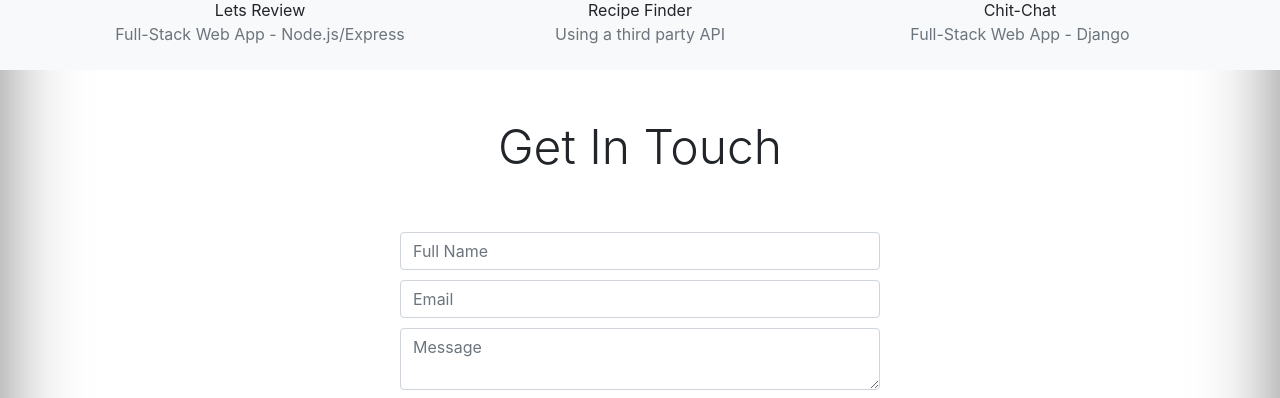
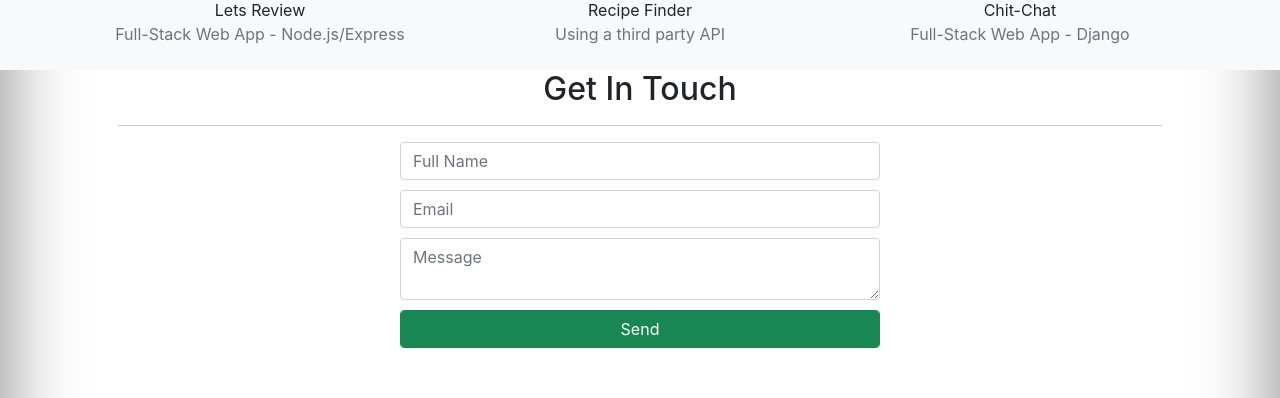
Before and after one commit to Bereket-U/portfolio, a React (Create React App) app: page / in a window 1280 px wide. Shown: the part 1855-2253 px from the top of the page. Built offline with nearby package versions, Linux system fonts and the light colour scheme.

Commit message:
update contact

```diff
--- a/src/components/Contact/Contact.jsx
+++ b/src/components/Contact/Contact.jsx
@@ -34,7 +34,10 @@ export default function Contact() {
 
   return (
     <div id="contact">
-      <h1 className="p-5 display-5">Get In Touch</h1>
+      <section class="page-section" id="skills">
+        <div class="container px-4 px-lg-5">
+          <h2 class="text-center mt-0">Get In Touch</h2>
+          <hr class="divider" />
           <div className="d-flex justify-content-center">
             <div className="col-10 form-container">
               <form ref={form} onSubmit={sendEmail}>
@@ -80,5 +83,7 @@ export default function Contact() {
             </Modal.Footer>
           </Modal>
         </div>
+      </section>
+    </div>
   );
 }
```
Lines whose indentation alone changed are shown as unchanged.
